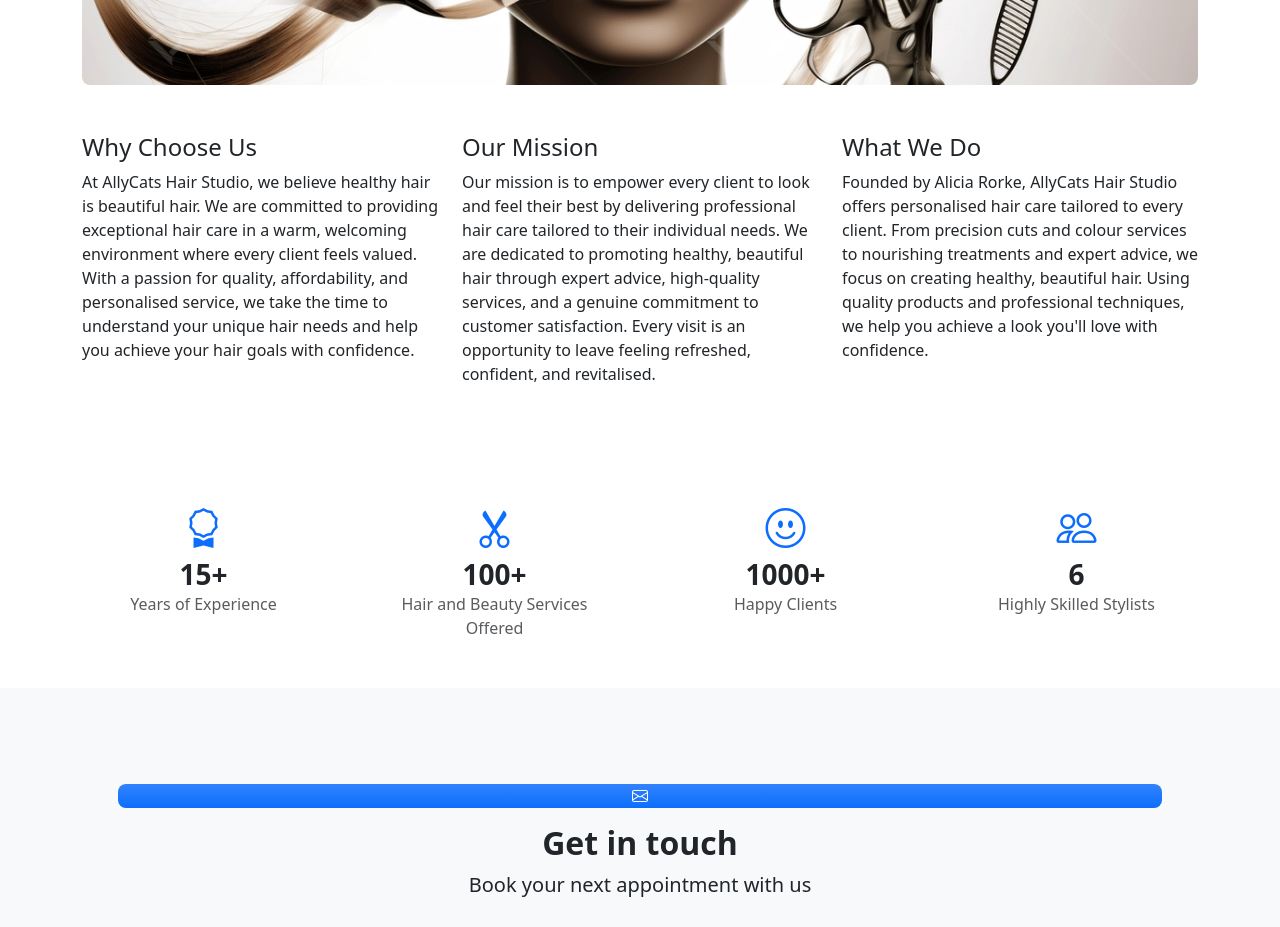
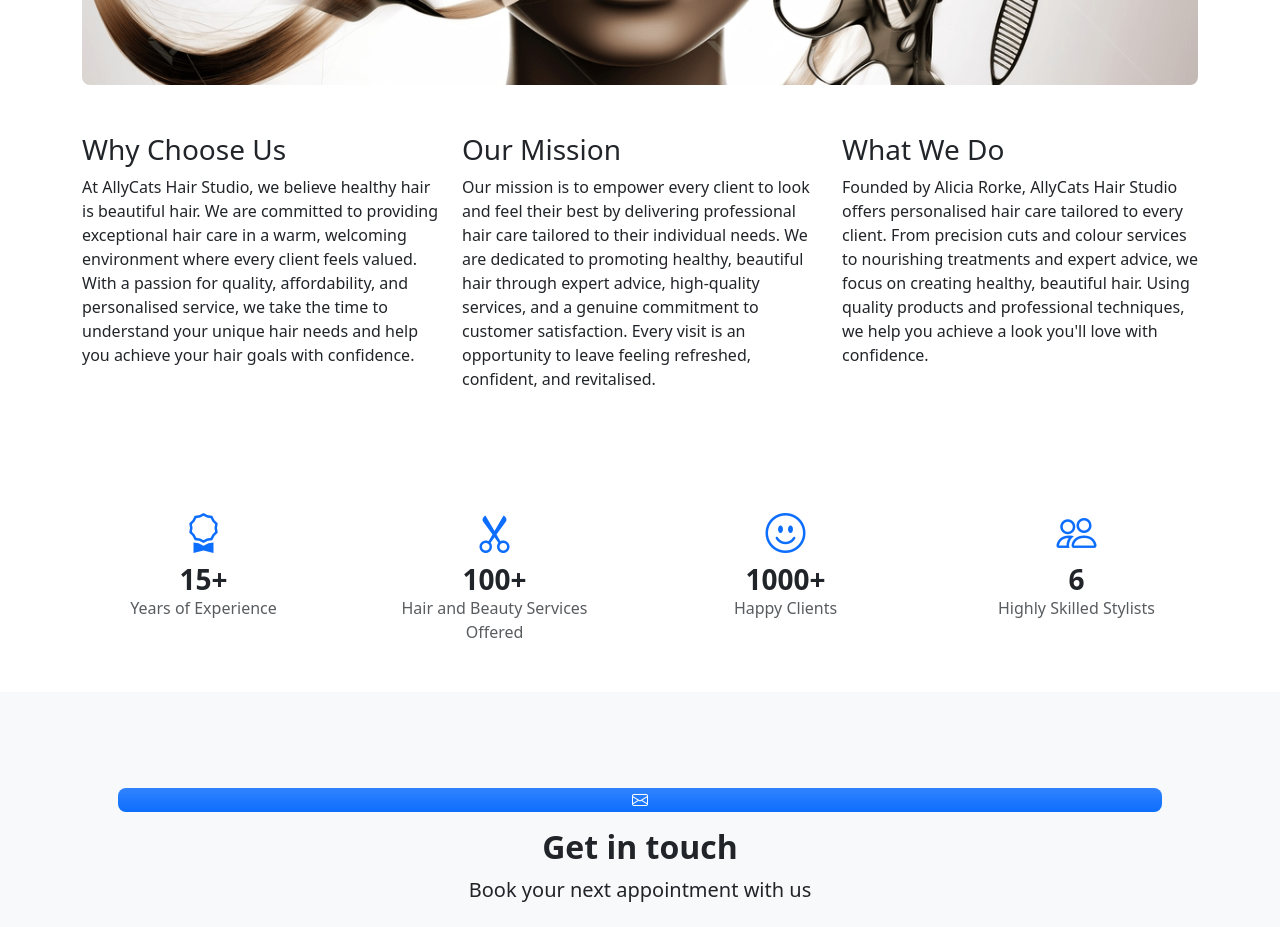
Before and after one commit to brm29/bootstrap-business-redesign, a plain HTML site: page index.html in a window 1280 px wide. Shown: the part 1800-2727 px from the top of the page. Drawn offline with nearby package versions, Linux system fonts and the light colour scheme.

Commit message:
Fix heading hierarchy: change About subheadings from h4 to h3
Resolves validator error for skipped heading level (h2 to h4).

```diff
--- a/index.html
+++ b/index.html
@@ -136,21 +136,21 @@
 
         <div class="col-lg-4 mb-5 mb-lg-0">
 
-            <h4>Why Choose <span>Us</span></h4>
+            <h3>Why Choose <span>Us</span></h3>
 
           <p>At AllyCats Hair Studio, we believe healthy hair is beautiful hair. We are committed to providing exceptional hair care in a warm, welcoming environment where every client feels valued. With a passion for quality, affordability, and personalised service, we take the time to understand your unique hair needs and help you achieve your hair goals with confidence.</p>
         </div>
 
         <div class="col-lg-4 mb-5 mb-lg-0">
 
-            <h4>Our <span>Mission</span></h4>
+            <h3>Our <span>Mission</span></h3>
 
           <p>Our mission is to empower every client to look and feel their best by delivering professional hair care tailored to their individual needs. We are dedicated to promoting healthy, beautiful hair through expert advice, high-quality services, and a genuine commitment to customer satisfaction. Every visit is an opportunity to leave feeling refreshed, confident, and revitalised.</p>
         </div>
 
         <div class="col-lg-4 mb-5 mb-lg-0">
 
-            <h4>What We <span>Do</span></h4>
+            <h3>What We <span>Do</span></h3>
 
           <p>Founded by Alicia Rorke, AllyCats Hair Studio offers personalised hair care tailored to every client. From precision cuts and colour services to nourishing treatments and expert advice, we focus on creating healthy, beautiful hair. Using quality products and professional techniques, we help you achieve a look you'll love with confidence.</p>
         </div>
```
